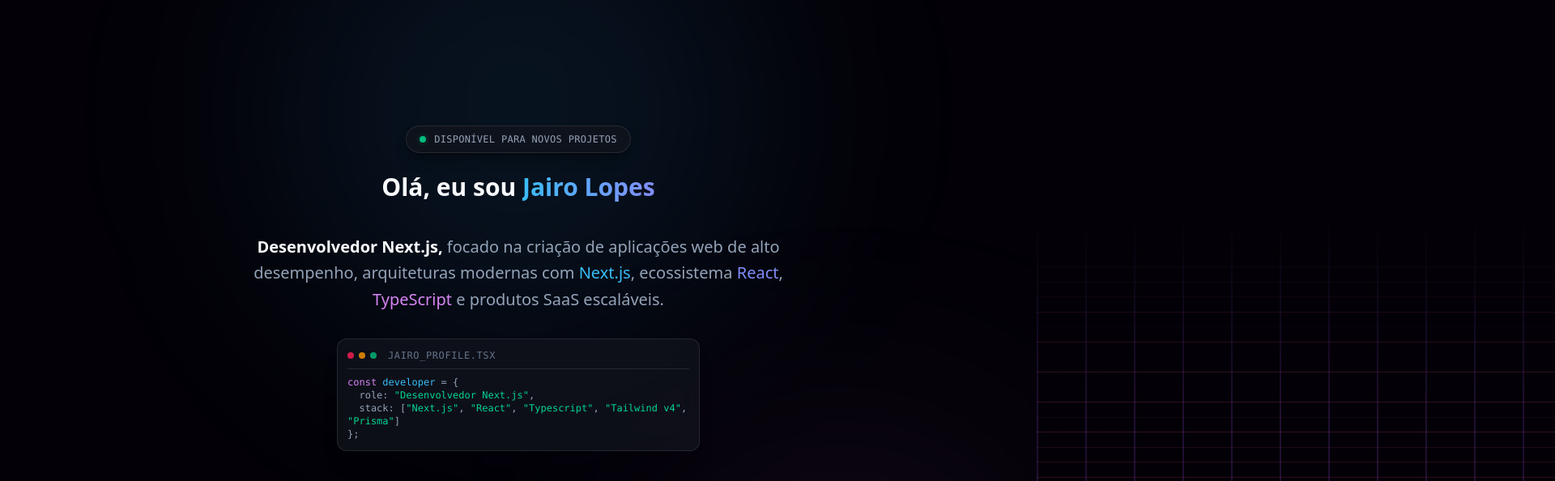
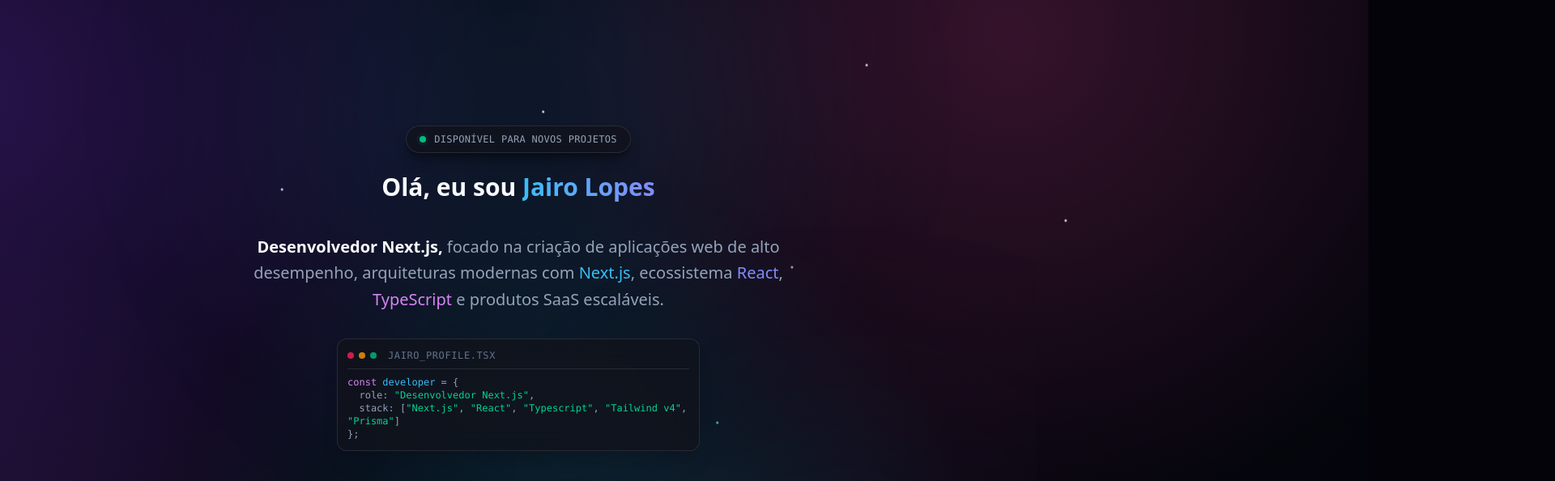
Before and after one commit to JairoLopes/jairo-portfolio, a Next.js app: page / in a window 1280 px wide. Shown: the top 594 px of the page at 81% size, 1920 px wide, since content can reach past the window. Built offline with nearby package versions, Linux system fonts and the light colour scheme.

Commit message:
Update globals.css

```diff
--- a/src/app/globals.css
+++ b/src/app/globals.css
@@ -38,95 +38,151 @@
   --foreground-subtle: #64748b;
 }
 
-/* Força o tema escuro mesmo que o SO ou navegador estejam configurados para Light Mode */
-/* 1. CONTAINER PAI COM PERSPECTIVA 3D ISOLADA */
+/* Animações do background */
+/* ========================================================
+   TEMA 1: Nebulosa Violeta — violeta, magenta e ciano
+   ======================================================== */
+
 html {
   overflow-x: hidden;
-  background-color: #030107;
-  perspective: 600px; /* Corrige o bug do Chrome colocando a perspectiva no pai */
+  background-color: #05030a;
 }
 
 body {
-  background-color: #030107;
+  background-color: transparent;
   min-height: 100vh;
   margin: 0;
   position: relative;
   color: #ffffff;
 }
 
-/* 2. GRADE 3D CYBERPUNK (MOVIMENTO CONTINUO) */
 body::before {
   content: "";
   position: fixed;
-  inset: -100% -50%;
+  inset: -35%;
   z-index: -2;
   pointer-events: none;
 
-  background-image:
-    linear-gradient(rgba(236, 72, 153, 0.22) 2px, transparent 2px),
-    linear-gradient(90deg, rgba(168, 85, 247, 0.18) 2px, transparent 2px);
-  background-size: 60px 60px;
+  background:
+    radial-gradient(
+      circle at 20% 30%,
+      rgba(124, 58, 237, 0.28) 0%,
+      transparent 34%
+    ),
+    radial-gradient(
+      circle at 80% 25%,
+      rgba(236, 72, 153, 0.2) 0%,
+      transparent 30%
+    ),
+    radial-gradient(
+      circle at 55% 75%,
+      rgba(34, 211, 238, 0.16) 0%,
+      transparent 32%
+    ),
+    radial-gradient(
+      circle at 15% 85%,
+      rgba(168, 85, 247, 0.18) 0%,
+      transparent 28%
+    ),
+    linear-gradient(135deg, #05030a 0%, #090612 45%, #03050a 100%);
 
-  /* Mantém apenas a rotação X (A perspectiva vem da tag html) */
-  transform: rotateX(72deg);
+  transform: translate3d(0, 0, 0) scale(1);
   transform-origin: center center;
-
-  /* Máscara Anti-Aliasing (Zero Tremor no horizonte) */
-  -webkit-mask-image: linear-gradient(
-    to top,
-    rgba(0, 0, 0, 1) 0%,
-    rgba(0, 0, 0, 1) 35%,
-    transparent 70%
-  );
-  mask-image: linear-gradient(
-    to top,
-    rgba(0, 0, 0, 1) 0%,
-    rgba(0, 0, 0, 1) 35%,
-    transparent 70%
-  );
-
   will-change: transform;
-  animation: grid_flow_clean 2.5s linear infinite;
+  animation: nebula_violet_drift 44s ease-in-out infinite alternate;
 }
 
-/* 3. NÚCLEO CENTRAL DARK FLUTUANTE */
 body::after {
   content: "";
   position: fixed;
-  top: 50%;
-  left: 50%;
-  width: 420px;
-  height: 420px;
+  inset: -10%;
   z-index: -1;
   pointer-events: none;
-  border-radius: 50%;
-  background: radial-gradient(
-    circle,
-    #030107 0%,
-    #030107 55%,
-    rgba(3, 1, 7, 0.95) 75%,
-    transparent 100%
-  );
+
+  background:
+    radial-gradient(
+      circle at 8% 18%,
+      rgba(255, 255, 255, 0.95) 0 1px,
+      transparent 2px
+    ),
+    radial-gradient(
+      circle at 18% 72%,
+      rgba(165, 243, 252, 0.85) 0 1px,
+      transparent 2px
+    ),
+    radial-gradient(
+      circle at 31% 34%,
+      rgba(255, 255, 255, 0.9) 0 1px,
+      transparent 2px
+    ),
+    radial-gradient(
+      circle at 43% 82%,
+      rgba(196, 181, 253, 0.85) 0 1px,
+      transparent 2px
+    ),
+    radial-gradient(
+      circle at 52% 24%,
+      rgba(255, 255, 255, 0.95) 0 1px,
+      transparent 2px
+    ),
+    radial-gradient(
+      circle at 66% 64%,
+      rgba(103, 232, 249, 0.8) 0 1px,
+      transparent 2px
+    ),
+    radial-gradient(
+      circle at 78% 18%,
+      rgba(255, 255, 255, 0.9) 0 1px,
+      transparent 2px
+    ),
+    radial-gradient(
+      circle at 88% 76%,
+      rgba(244, 114, 182, 0.85) 0 1px,
+      transparent 2px
+    ),
+    radial-gradient(
+      circle at 94% 38%,
+      rgba(255, 255, 255, 0.92) 0 1px,
+      transparent 2px
+    ),
+    radial-gradient(
+      circle at 72% 44%,
+      rgba(255, 255, 255, 0.7) 0 1px,
+      transparent 2px
+    );
+
+  opacity: 0.72;
+  transform: translate3d(0, 0, 0);
   will-change: transform;
-  animation: float_dark_core 5s ease-in-out infinite alternate;
+  animation: stars_violet_float 2s ease-in-out infinite alternate;
 }
 
-/* 4. KEYFRAMES ANIMAÇÃO (GPU ACCELERATED) */
-@keyframes grid_flow_clean {
+@keyframes nebula_violet_drift {
   0% {
-    transform: rotateX(72deg) translate3d(0, 0, 0);
+    transform: translate3d(-2%, -1%, 0) scale(1);
   }
+
   100% {
-    transform: rotateX(72deg) translate3d(0, 60px, 0);
+    transform: translate3d(2%, 2%, 0) scale(1.08);
   }
 }
 
-@keyframes float_dark_core {
+@keyframes stars_violet_float {
   0% {
-    transform: translate(-50%, calc(-50% - 14px));
+    transform: translate3d(0, 0, 0);
+    opacity: 0.62;
   }
+
   100% {
-    transform: translate(-50%, calc(-50% + 14px));
+    transform: translate3d(0, -1.5%, 0);
+    opacity: 0.9;
+  }
+}
+
+@media (prefers-reduced-motion: reduce) {
+  body::before,
+  body::after {
+    animation: none;
   }
 }
 
```
